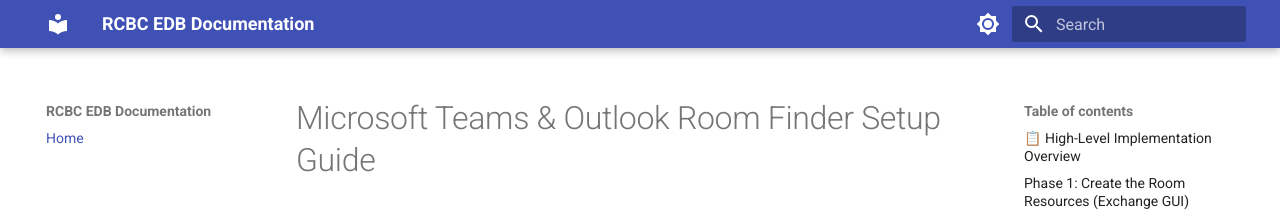
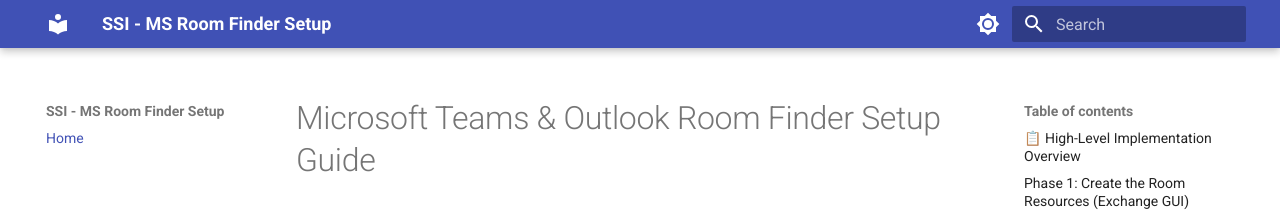
Before and after one commit to mavi-ssi/microsoft-rooms-setup, an MkDocs documentation site: the page built from docs/index.md, in a window 1280 px wide. Shown: the top 211 px of the page. Built offline with MkDocs 1.6.1 and Material for MkDocs 9.7.7, drawn with Linux system fonts in a browser that asks for light colours.

Commit message:
fix: Change guide title

```diff
--- a/mkdocs.yml
+++ b/mkdocs.yml
@@ -1,4 +1,4 @@
-site_name: RCBC EDB Documentation
+site_name: SSI - MS Room Finder Setup
 theme:
   name: material
   palette:
```
